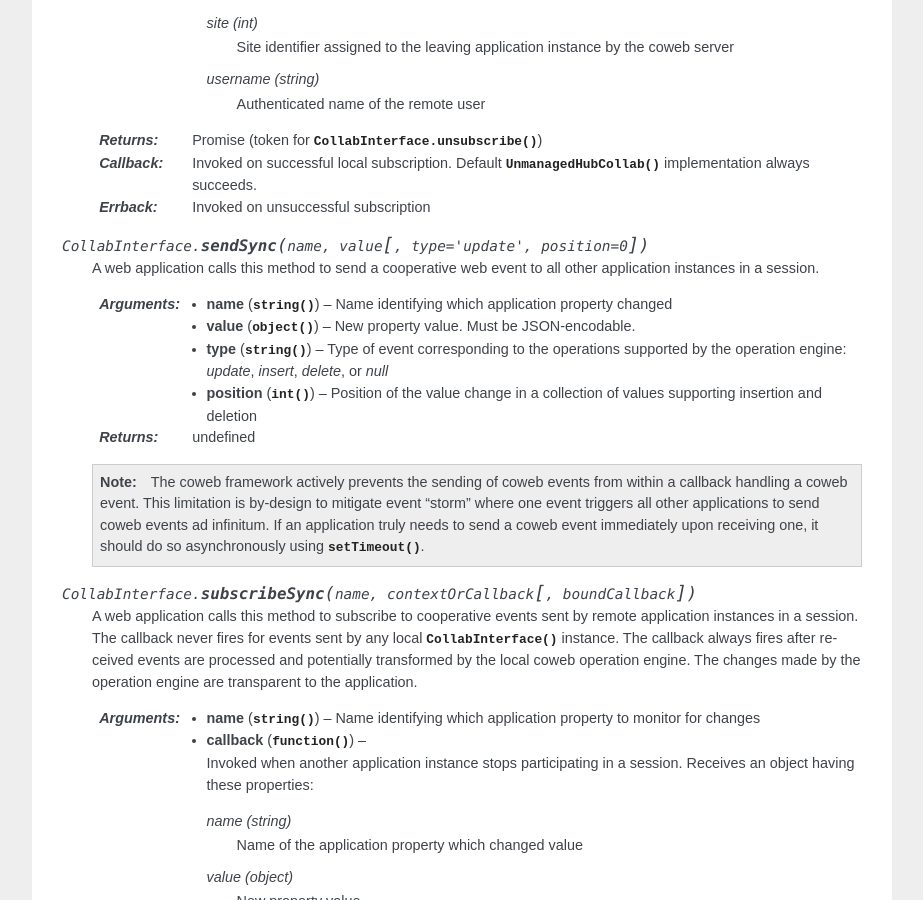
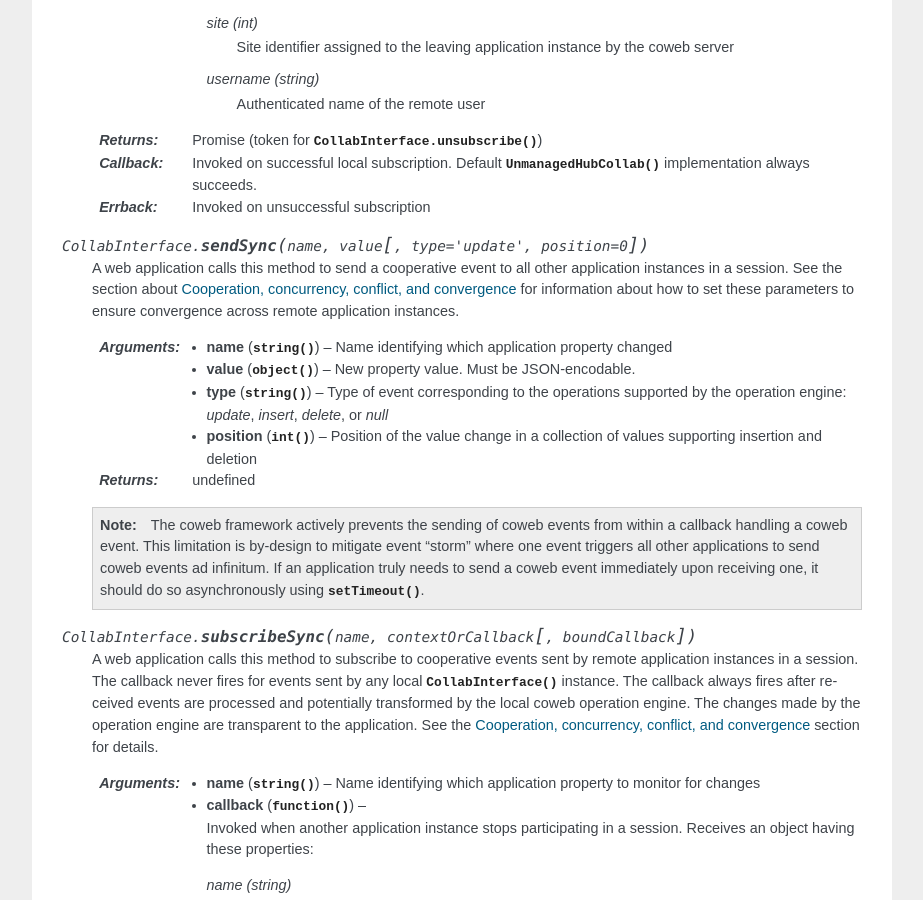
Before and after one commit to opencoweb/coweb, a Sphinx documentation site: the page built from docs/js/collab.rst, in a window 1280 px wide and 900 px high, scrolled down 2286 px. Shown: the whole window, without its empty margins (198-1121 px from the left). Built offline with Sphinx 7.4.7, drawn with Linux system fonts in a browser that asks for light colours; some of the changed text lies outside the part shown.

Commit message:
Doc updates to collab api for 0.4

```diff
--- a/docs/js/collab.rst
+++ b/docs/js/collab.rst
@@ -98,9 +98,9 @@ Using a collaboration instance
    :callback: Invoked on successful local subscription. Default :class:`UnmanagedHubCollab` implementation always succeeds.
    :errback: Invoked on unsuccessful subscription
 
-.. function:: CollabInterface.sendSync(name, value, [type='update', position=0])
+.. function:: CollabInterface.sendSync(name, value [, type='update', position=0])
 
-   A web application calls this method to send a cooperative web event to all other application instances in a session.
+   A web application calls this method to send a cooperative event to all other application instances in a session. See the section about :doc:`/intro/openg` for information about how to set these parameters to ensure convergence across remote application instances.
 
    :param string name: Name identifying which application property changed
    :param object value: New property value. Must be JSON-encodable.
@@ -112,7 +112,7 @@ Using a collaboration instance
 
 .. function:: CollabInterface.subscribeSync(name, contextOrCallback [, boundCallback])
 
-   A web application calls this method to subscribe to cooperative events sent by remote application instances in a session. The callback never fires for events sent by any local :class:`CollabInterface` instance. The callback always fires after received events are processed and potentially transformed by the local coweb operation engine. The changes made by the operation engine are transparent to the application.
+   A web application calls this method to subscribe to cooperative events sent by remote application instances in a session. The callback never fires for events sent by any local :class:`CollabInterface` instance. The callback always fires after received events are processed and potentially transformed by the local coweb operation engine. The changes made by the operation engine are transparent to the application. See the :doc:`/intro/openg` section for details.
 
    :param string name: Name identifying which application property to monitor for changes
    :param function callback: Invoked when another application instance stops participating in a session. Receives an object having these properties:
@@ -151,7 +151,7 @@ Using a collaboration instance
 
 .. function:: CollabInterface.subscribeStateResponse(contextOrCallback [, boundCallback])
 
-   A web application calls this method to subscribe to full state responses while attempting to update in a session.
+   A web application calls this method to subscribe to full state responses while attempting to update itself to the current session state upon entering a session.
 
    :param function callback: Invoked when this application instance receives a copy of the shared session state from the coweb server so that the local instance can update itself before participating in the session. Receives an object with arbitrary property names and values corresponding to those sent by a remote call to :func:`CollabInterface.sendStateResponse`.
    :returns: Promise (token for :func:`CollabInterface.unsubscribe`)
```
